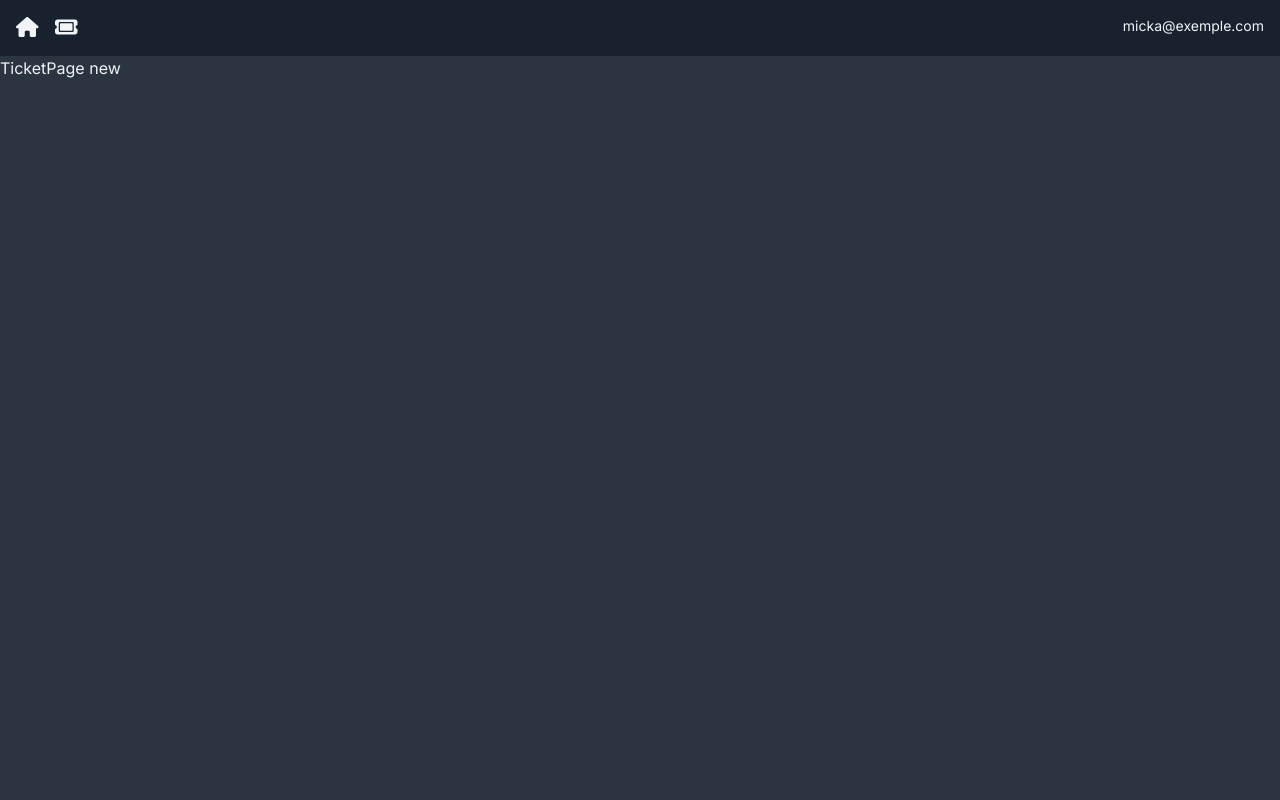
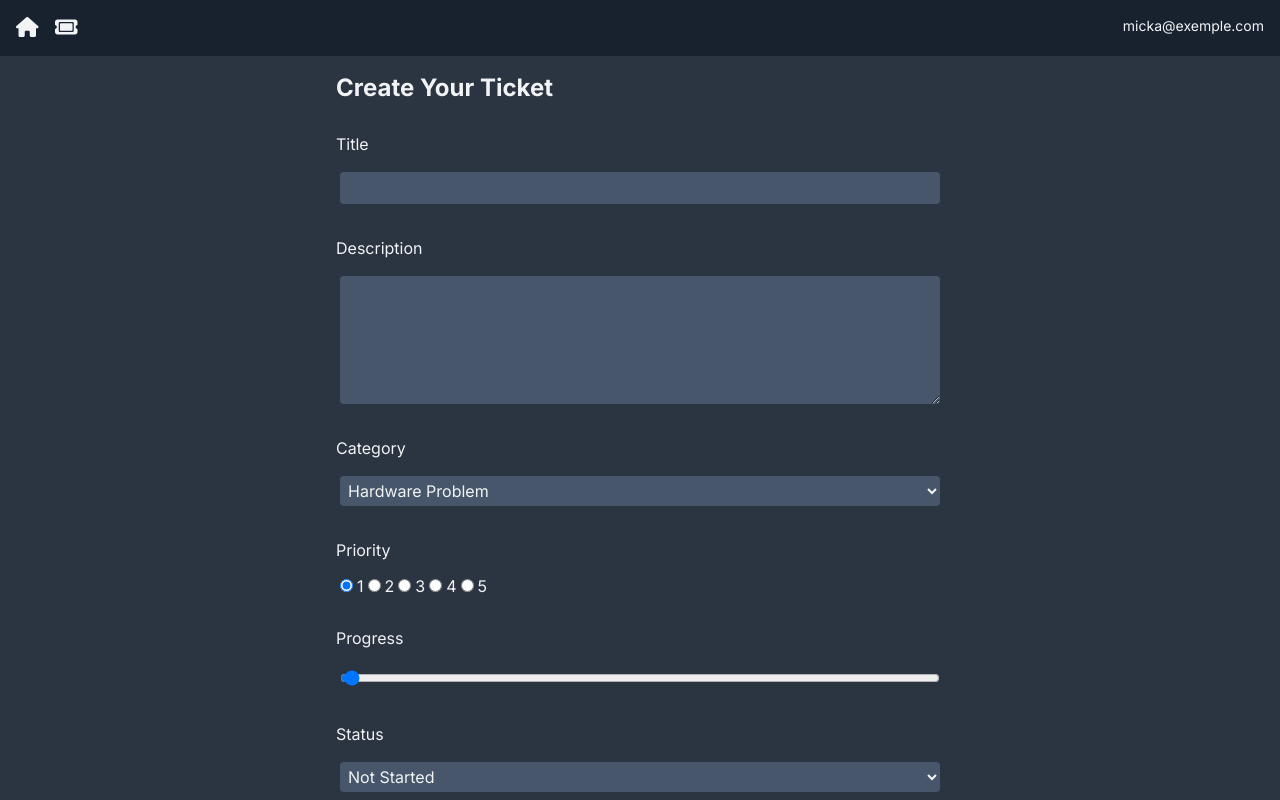
Before and after one commit to mikeheul/ticket-app, a Next.js app: page /TicketPage/new in a window 1280 px wide. Built offline with nearby package versions, Linux system fonts and the light colour scheme.

Commit message:
update TicketForm

```diff
--- a/app/(components)/TicketForm.jsx
+++ b/app/(components)/TicketForm.jsx
@@ -4,8 +4,147 @@
 import React, {useState} from "react"
 
 const TicketForm = () => {
+
+    const handleChange = (e) => {
+        const value = e.target.value
+        const name = e.target.name
+
+        setFormData((prevState) => ({
+            ...prevState,
+            [name]: value,
+        }));
+    };
+
+    const handleSubmit = () => {
+        //console.log("submitted");
+    }
+
+    const startingTicketData = {
+        title: "",
+        description: "",
+        priority: 1,
+        progress: 0,
+        status: "not started",
+        category: "Hadware Problem"
+    };
+
+    const [formData, setFormData] = useState(startingTicketData);
+
   return (
-    <div>TicketForm</div>
+    <div className="flex justify-center">
+        <form className="flex flex-col gap-3 w-1/2" method="post" onSubmit={handleSubmit} >
+            <h3>Create Your Ticket</h3>
+            <label htmlFor="">Title</label>
+            <input
+                id="title"
+                name="title"
+                type="text"
+                onChange={handleChange}
+                required={true}
+                value={formData.title}
+            />
+            <label htmlFor="">Description</label>
+            <textarea
+                id="description"
+                name="description"
+                onChange={handleChange}
+                required={true}
+                value={formData.description}
+                rows="5"
+            />
+
+            <label htmlFor="">Category</label>
+            <select
+                id="category"
+                name="category"
+                value={formData.category}
+                onChange={handleChange}
+                >
+                <option value="Hardware Problem">Hardware Problem</option>
+                <option value="Software Problem">Software Problem</option>
+                <option value="Project">Project</option>
+            </select>
+
+            <label htmlFor="">Priority</label>
+            <div>
+                <input
+                    id="priority-1"
+                    name="priority"
+                    type="radio"
+                    onChange={handleChange}
+                    value={1}
+                    checked={formData.priority == 1}
+                />
+                <label htmlFor="">1</label>
+                <input
+                    id="priority-2"
+                    name="priority"
+                    type="radio"
+                    onChange={handleChange}
+                    value={2}
+                    checked={formData.priority == 2}
+                />
+                <label htmlFor="">2</label>
+                <input
+                    id="priority-3"
+                    name="priority"
+                    type="radio"
+                    onChange={handleChange}
+                    value={3}
+                    checked={formData.priority == 3}
+                />
+                <label htmlFor="">3</label>
+                <input
+                    id="priority-4"
+                    name="priority"
+                    type="radio"
+                    onChange={handleChange}
+                    value={4}
+                    checked={formData.priority == 4}
+                />
+                <label htmlFor="">4</label>
+                <input
+                    id="priority-5"
+                    name="priority"
+                    type="radio"
+                    onChange={handleChange}
+                    value={5}
+                    checked={formData.priority == 5}
+                />
+                <label htmlFor="">5</label>
+            </div>
+
+            <label htmlFor="">Progress</label>
+            <input
+                type="range"
+                name="progress"
+                id="progress"
+                value={formData.progress}
+                min="0"
+                max="100"
+                onChange={handleChange}
+            />
+
+            <label htmlFor="">Status</label>
+            <select
+                name="status"
+                id="status"
+                value={formData.status}
+                onChange={handleChange}
+            >
+                <option value="not started">Not Started</option>
+                <option value="started">Started</option>
+                <option value="done">Done</option>
+            </select>
+
+            <input
+                className="btn"
+                value="Create Ticket"
+                type="submit"
+
+            />
+        </form>
+    </div>
   )
 }
 
--- a/app/TicketPage/[id]/page.jsx
+++ b/app/TicketPage/[id]/page.jsx
@@ -1,6 +1,8 @@
+import TicketForm from "@/app/(components)/TicketForm"
+
 const TicketPage = ({ params }) => {
   return (
-    <div>TicketPage {params.id}</div>
+    <TicketForm />
   )
 }
 
--- a/app/globals.css
+++ b/app/globals.css
@@ -25,6 +25,16 @@
     p {
         @apply text-sm text-default-text;
     }
+
+    form {
+        @apply rounded-xl p-4;
+    }
+    label {
+        @apply mt-4;
+    }
+    input, select, textarea {
+        @apply m-1 rounded bg-card p-1;
+    }
 }
 
 @layer components {
@@ -32,6 +42,6 @@
         @apply text-default-text text-xl;
     }
     .btn {
-        @apply hover:no-underline bg-blue-accent hover:bg-dash-accent-hover tracking-wider w-full text-center text-nav font-bold cursor-pointer uppercase px-4 py-2 rounded-md transition-colors block;
+        @apply hover:no-underline bg-blue-accent hover:bg-blue-accent-hover tracking-wider w-full text-center text-nav font-bold cursor-pointer uppercase px-4 py-2 rounded-md transition-colors block;
     }
 }
```
Also changed, not shown: 1 other file (tests, documents, lock files or other folders).
